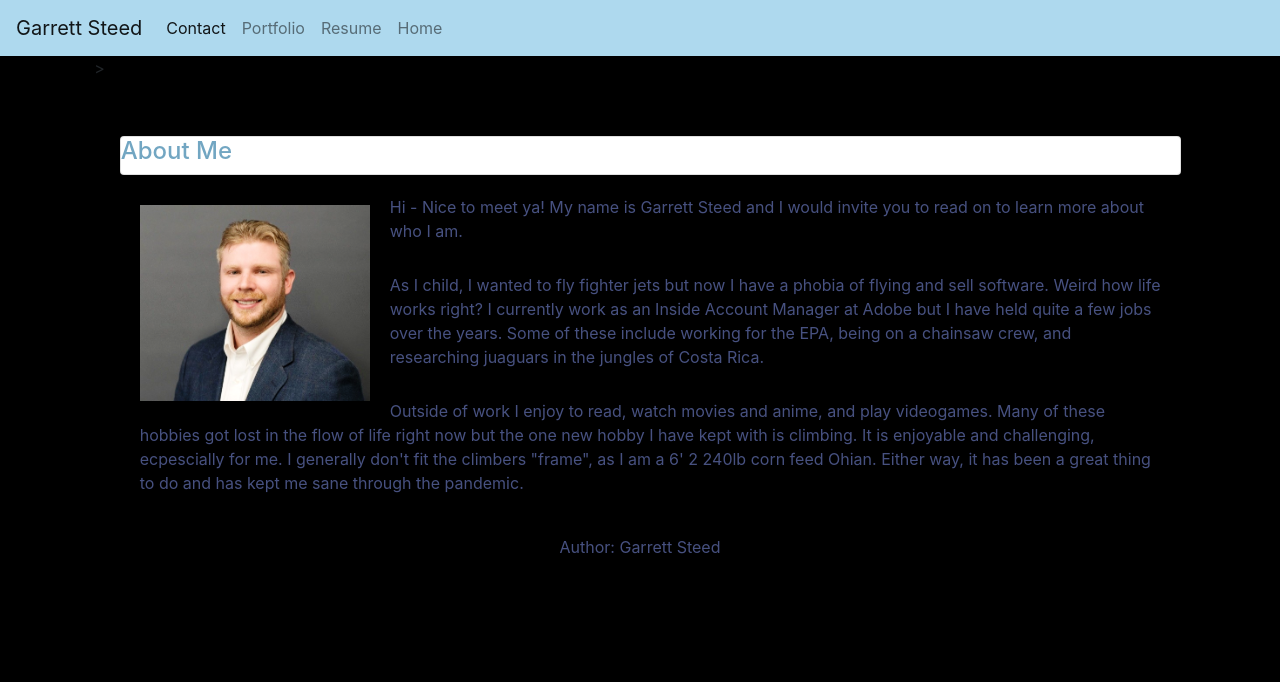
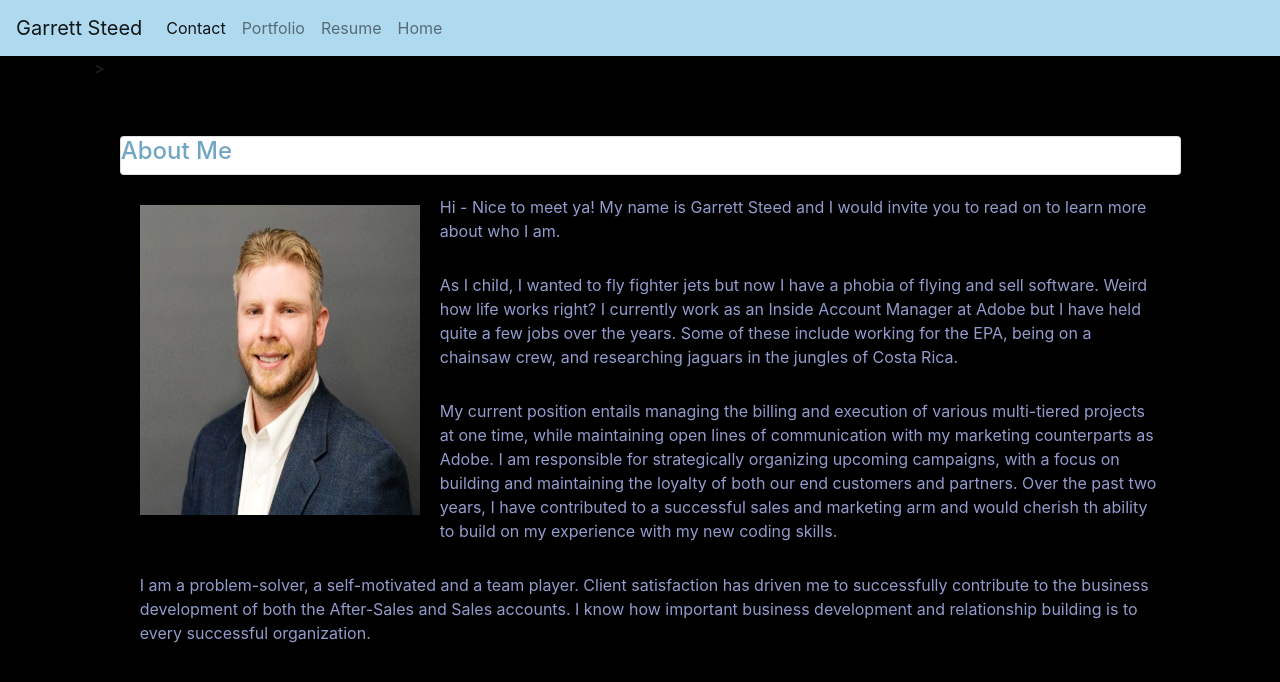
Before and after one commit to gsteed1677/updated-profile, a plain HTML site: page index.html in a window 1280 px wide. Drawn offline with nearby package versions, Linux system fonts and the light colour scheme.

Commit message:
last tough, I swear.  Cleaned up my intro and spelling

```diff
--- a/contact.html
+++ b/contact.html
@@ -85,9 +85,6 @@
 
     </section>
     <!--Section: Contact v.2-->
-    <footer>
-      <p>Author: Garrett Steed<br>
 
-    </footer>
   </body>
 </html>
--- a/index.html
+++ b/index.html
@@ -62,16 +62,19 @@
             <!-- need to figure out how to space out the picture from the text -->
             <img
               src="assets/linkedin-photo.png"
-              alt="Not really me" width= 250px; align="left" class="notme">
+              alt="Not really me" width= 300px; height= 330px align="left" class="notme">
               <!-- updated about me to add personalized details -->
             <p>
               Hi - Nice to meet ya!  My name is Garrett Steed and I would invite you to read on to learn more about who I am.
             </p>
             <p>
-              As I child, I wanted to fly fighter jets but now I have a phobia of flying and sell software.  Weird how life works right?  I currently work as an Inside Account Manager at Adobe but I have held quite a few jobs over the years.  Some of these include working for the EPA, being on a chainsaw crew, and researching juaguars in the jungles of Costa Rica.
+              As I child, I wanted to fly fighter jets but now I have a phobia of flying and sell software.  Weird how life works right?  I currently work as an Inside Account Manager at Adobe but I have held quite a few jobs over the years.  Some of these include working for the EPA, being on a chainsaw crew, and researching jaguars in the jungles of Costa Rica.
             </p>
             <p>
-              Outside of work I enjoy to read, watch movies and anime, and play videogames.  Many of these hobbies got lost in the flow of life right now but the one new hobby I have kept with is climbing.  It is enjoyable and challenging, ecpescially for me.  I generally don't fit the climbers "frame", as I am a 6' 2 240lb corn feed Ohian.  Either way, it has been a great thing to do and has kept me sane through the pandemic.
+              My current position entails managing the billing and execution of various multi-tiered projects at one time, while maintaining open lines of communication with my marketing counterparts as Adobe. I am responsible for strategically organizing upcoming campaigns, with a focus on building and maintaining the loyalty of both our end customers and partners. Over the past two years, I have contributed to a successful sales and marketing arm and would cherish th ability to build on my experience with my new coding skills. </p>
+              <p>
+              I am a problem-solver, a self-motivated and a team player. Client satisfaction has driven me to successfully contribute
+              to the business development of both the After-Sales and Sales accounts. I know how important business development and relationship building is to every successful organization.
             </p>
 
           </section>
@@ -79,9 +82,7 @@
       </div>
     </div>
     </div>
-  <footer>
-    <p>Author: Garrett Steed<br>
-  </footer>
+
   </body>
   </body>
 </html>
--- a/portfolio.html
+++ b/portfolio.html
@@ -97,8 +97,6 @@
       </div>
       </div>
     </div>
-      <footer>
-      <p>Author: Garrett Steed<br>
-    </footer>
+
   </body>
 </html>
--- a/style.css
+++ b/style.css
@@ -29,7 +29,7 @@ h4 {
 p {
   padding: 10px;
   margin: 10px;
-  color: #475180;
+  color: #939ccc;
 }
 
 footer {
```
